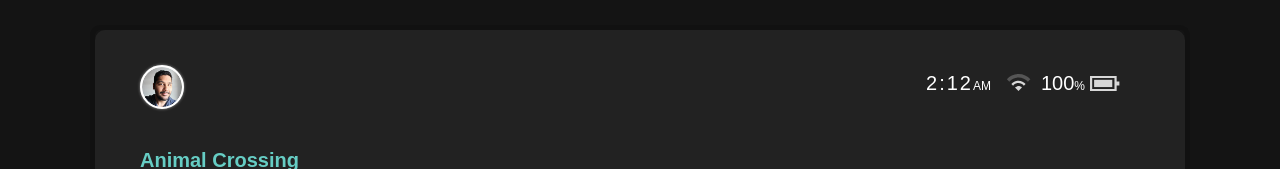
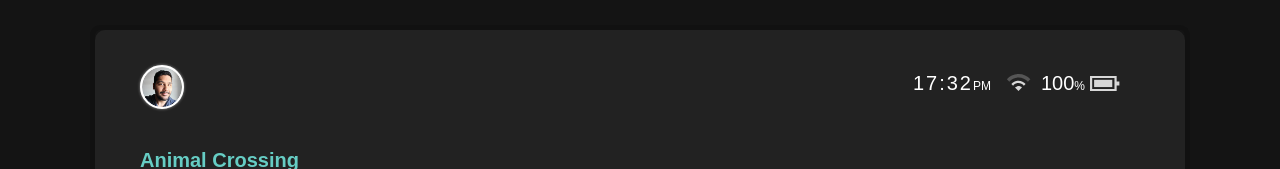
Before and after one commit to oponder/game-ui, a React app: page / in a window 1280 px wide. Shown: the top 169 px of the page. Built offline with nearby package versions, Linux system fonts and the light colour scheme.

Commit message:
Show the real time.

```diff
--- a/src/components/TopBar.tsx
+++ b/src/components/TopBar.tsx
@@ -1,6 +1,7 @@
 import React, { useState } from 'react';
 import styled from '@emotion/styled'
 import oponderProfile from '../images/oponder.png';
+import useClock from '../effects/useClock.tsx';
 
 const Wrapper = styled('div')`
   display: flex;
@@ -90,6 +91,7 @@ const BatteryLevel = styled('div')`
 export interface Props {  }
 
 export default (props: Props) => {
+  const time = useClock();
   const [batteryLevel, setBatteryLevel] = useState(100);
 
   const toggleSize = () => {
@@ -109,7 +111,7 @@ export default (props: Props) => {
 
     <SystemInfo>
       <Time>
-        2:12<span>AM</span>
+        {time.hour}:{time.minute}<span>{time.amOrPm}</span>
       </Time>
 
       <Wifi>
--- /dev/null
+++ b/src/effects/useClock.tsx
@@ -0,0 +1,51 @@
+import React, { useState, useEffect } from 'react';
+
+export default function useClock () {
+  const [timer, setTimer] = React.useState(null);
+  const [time, setTime] = React.useState(getNow());
+
+  // this effect will run when our app renders for the first time
+  React.useEffect(() => {
+    // When this effect runs, initialize the timer / interval
+    if (!timer) initTimer();
+
+    // This returned function will clear the interval when our app unmounts
+    // @ts-ignore
+    return (() => (timer && window.clearInterval(timer) && setTimer(null)));
+
+  }, [timer]); // This hook will run only when the value of timer is set or unset
+
+  function initTimer () {
+    const now = Date.now();
+    const nextSec = (Math.floor(now / 1000) + 1) * 1000;
+    const timeLeft = nextSec - now;
+
+    // Register an interval beginning next second
+    window.setTimeout(() => {
+      // on each second update the state time
+      const interval = window.setInterval(() => setTime(getNow()), 1000);
+
+      // now our timer / interval is set
+      setTimer(interval);
+    }, timeLeft);
+  }
+
+  return time;
+}
+
+function getNow () {
+  const now = new Date(Date.now());
+  const hour = (now.getHours()<10?'0':'') + now.getHours();
+  const minute = (now.getMinutes()<10?'0':'') + now.getMinutes();
+  const second = (now.getSeconds()<10?'0':'') + now.getSeconds();
+  const display = now.toLocaleString();
+  const amOrPm = now.getHours() > 11 ? "PM" : "AM"
+
+  return {
+    hour,
+    minute,
+    second,
+    display,
+    amOrPm,
+  };
+}
```
